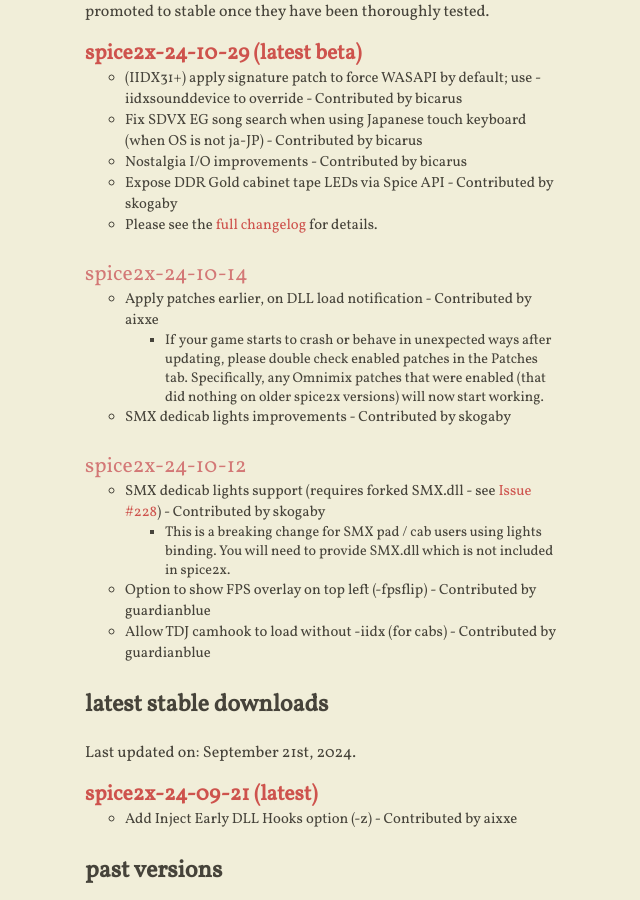
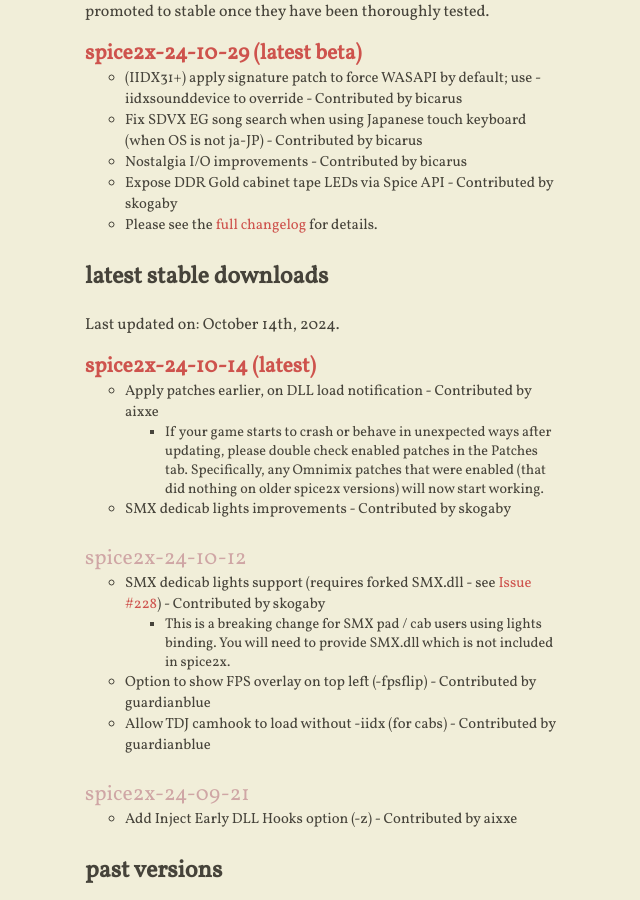
Before and after one commit to spice2x/spice2x.github.io, a Jekyll site: the page built from docs/index.html, in a window 1280 px wide and 900 px high, scrolled down 904 px. Shown: the whole window, without its empty margins (419-1059 px from the left). Built offline with Jekyll 4.4.1, drawn with Linux system fonts in a browser that asks for light colours; nearby versions of some CDN libraries.

Commit message:
stable promotion

```diff
--- a/docs/_includes/content.html
+++ b/docs/_includes/content.html
@@ -46,6 +46,13 @@
       <li>Please see the <a href="https://github.com/spice2x/spice2x.github.io/releases/tag/24-10-29">full changelog</a> for details.</li>
     </ul>
   </li>
+</ul>
+
+<h2>latest stable downloads</h2>
+
+<p>Last updated on: October 14th, 2024.</p>
+
+<ul class="downloads highlight-latest">
   <li>
     <a class="download-link" href="https://github.com/spice2x/spice2x.github.io/releases/download/24-10-14/spice2x-24-10-14.zip">
       spice2x-24-10-14
@@ -77,13 +84,6 @@
       <li>Allow TDJ camhook to load without -iidx (for cabs) - Contributed by guardianblue</li>
     </ul>
   </li>
-</ul>
-
-<h2>latest stable downloads</h2>
-
-<p>Last updated on: September 21st, 2024.</p>
-
-<ul class="downloads highlight-latest">
   <li>
     <a class="download-link" href="https://github.com/spice2x/spice2x.github.io/releases/download/24-09-21/spice2x-24-09-21.zip">
       spice2x-24-09-21
```
